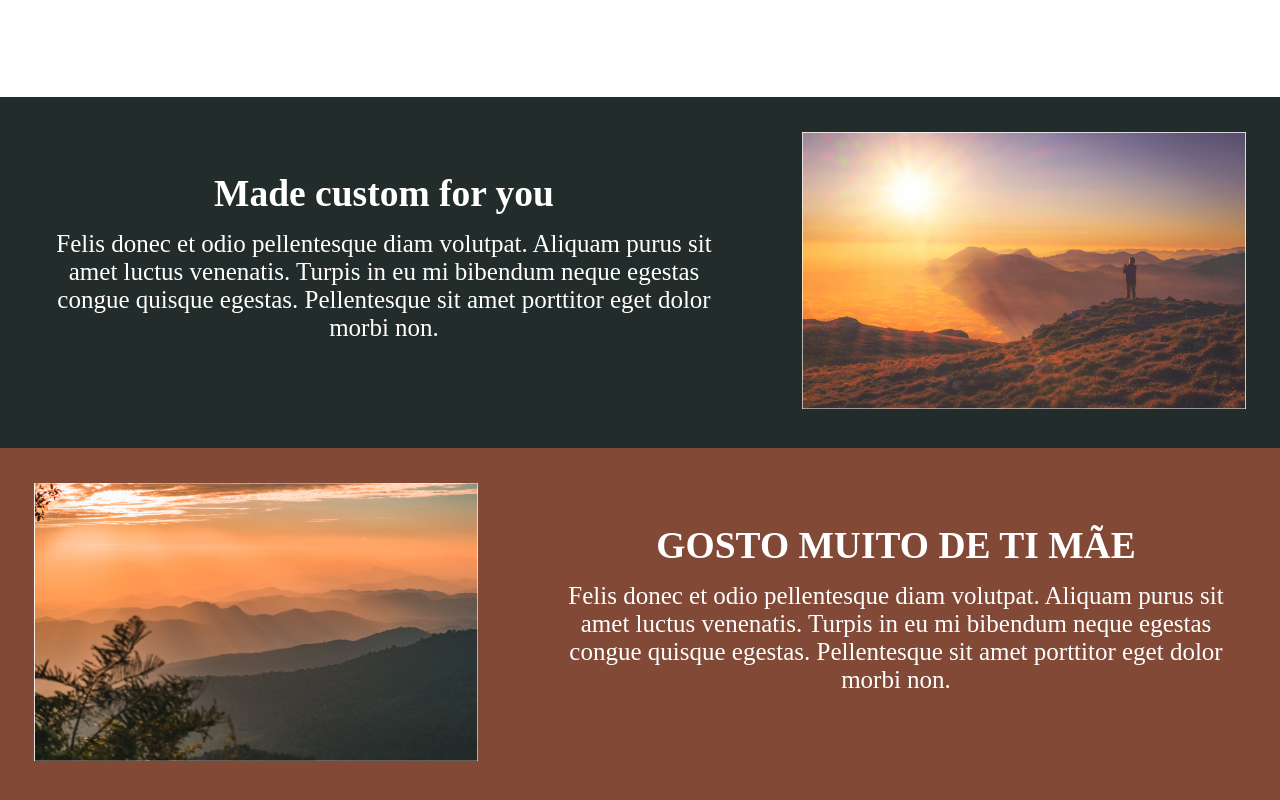
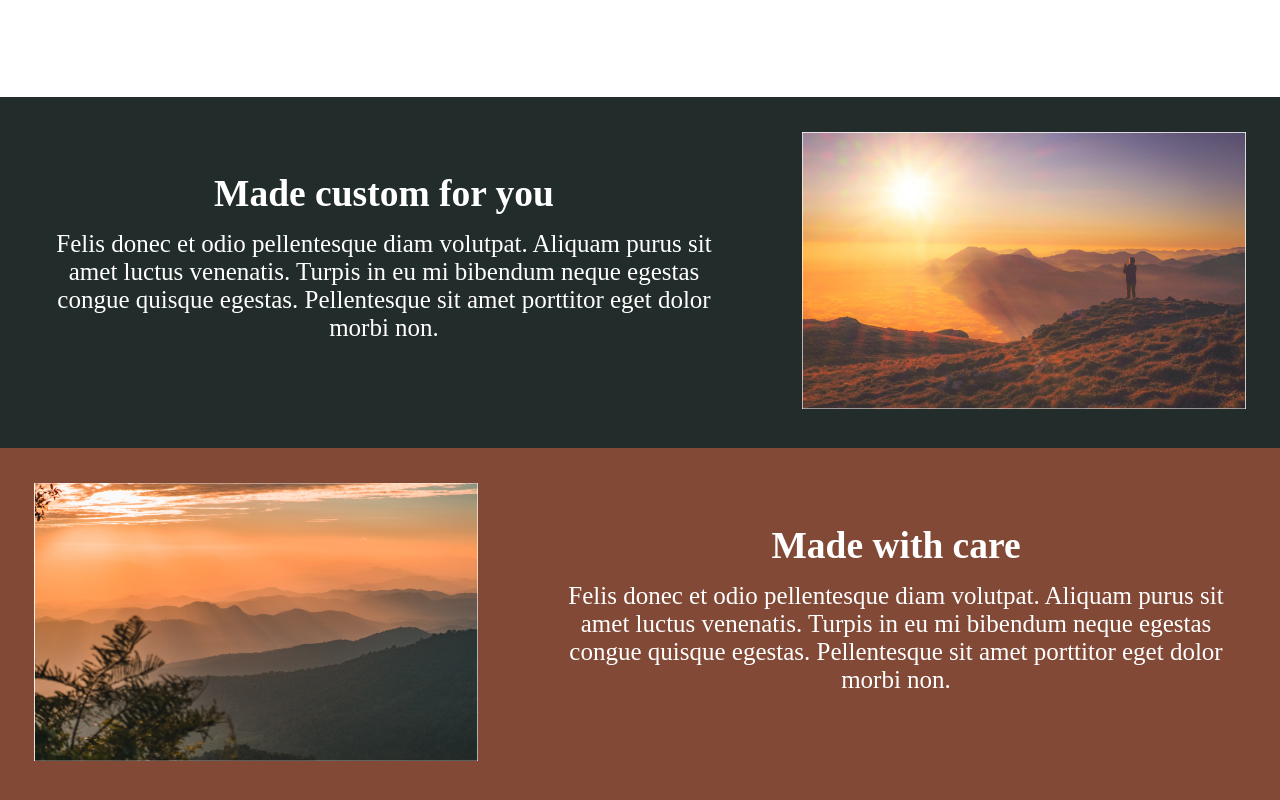
Before and after one commit to Bernardoaxe/test.github.io, a plain HTML site: page index.html in a window 1280 px wide. Shown: the part 618-1418 px from the top of the page. Drawn offline with Linux system fonts and the light colour scheme.

Commit message:
Update index.html

```diff
--- a/index.html
+++ b/index.html
@@ -48,7 +48,7 @@
                 <img src="images/image-02.jpg" alt="">
             </div>
             <div class="second-text">
-                <h2>GOSTO MUITO DE TI MÃE</h2>
+                <h2>Made with care</h2>
                 <p>Felis donec et odio pellentesque diam volutpat. Aliquam
                         purus sit amet luctus venenatis. Turpis in eu mi
                         bibendum neque egestas congue quisque egestas.
```
